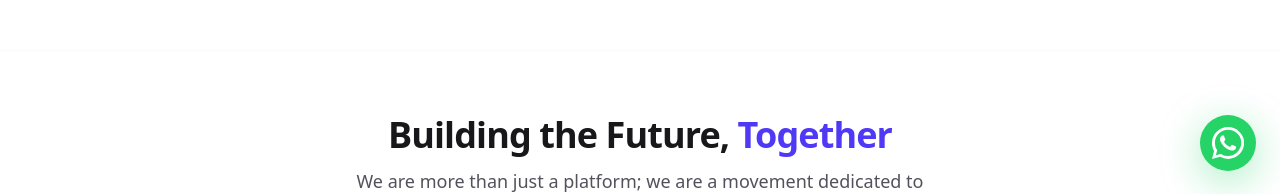
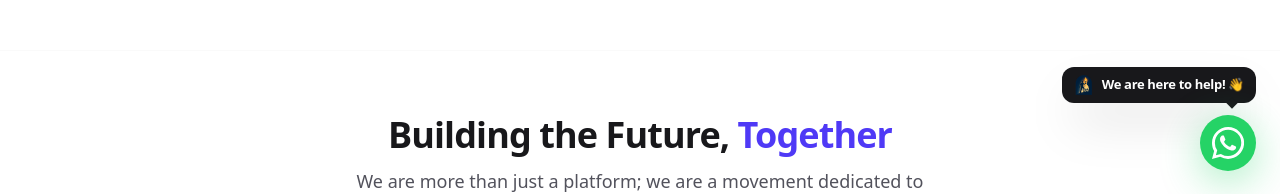
Before and after one commit to FDT-Server/StudentForge, a Next.js app: page / in a window 1280 px wide. Shown: the part 605-799 px from the top of the page. Built offline with nearby package versions, Linux system fonts and the light colour scheme.

Commit message:
UI: made WhatsApp tooltip permanently visible with floating animation

```diff
--- a/src/components/WhatsAppButton.tsx
+++ b/src/components/WhatsAppButton.tsx
@@ -4,7 +4,7 @@ import { motion, AnimatePresence } from "framer-motion";
 import { useState } from "react";
 
 export default function WhatsAppButton() {
-    const [showTooltip, setShowTooltip] = useState(false);
+    const [showTooltip] = useState(true);
 
     // Replace with your actual WhatsApp number
     const whatsappNumber = "919000000000";
@@ -17,8 +17,20 @@ export default function WhatsAppButton() {
                 {showTooltip && (
                     <motion.div
                         initial={{ opacity: 0, scale: 0.8, x: 20 }}
-                        animate={{ opacity: 1, scale: 1, x: 0 }}
-                        exit={{ opacity: 0, scale: 0.8, x: 20 }}
+                        animate={{
+                            opacity: 1,
+                            scale: 1,
+                            x: 0,
+                            y: [0, -4, 0]
+                        }}
+                        transition={{
+                            y: {
+                                duration: 3,
+                                repeat: Infinity,
+                                ease: "easeInOut"
+                            },
+                            default: { duration: 0.4 }
+                        }}
                         className="mb-3 flex items-center gap-2 rounded-xl bg-zinc-900 px-3 py-2 shadow-2xl"
                     >
                         <img src="/logo.png" alt="SF" className="h-5 w-5 object-contain" />
@@ -35,8 +47,6 @@ export default function WhatsAppButton() {
                 href={whatsappUrl}
                 target="_blank"
                 rel="noopener noreferrer"
-                onMouseEnter={() => setShowTooltip(true)}
-                onMouseLeave={() => setShowTooltip(false)}
                 whileHover={{ scale: 1.1 }}
                 whileTap={{ scale: 0.9 }}
                 className="relative flex h-14 w-14 items-center justify-center rounded-full bg-[#25D366] text-white shadow-[0_10px_40px_rgba(37,211,102,0.4)] transition-all hover:bg-[#20ba5a]"
```
